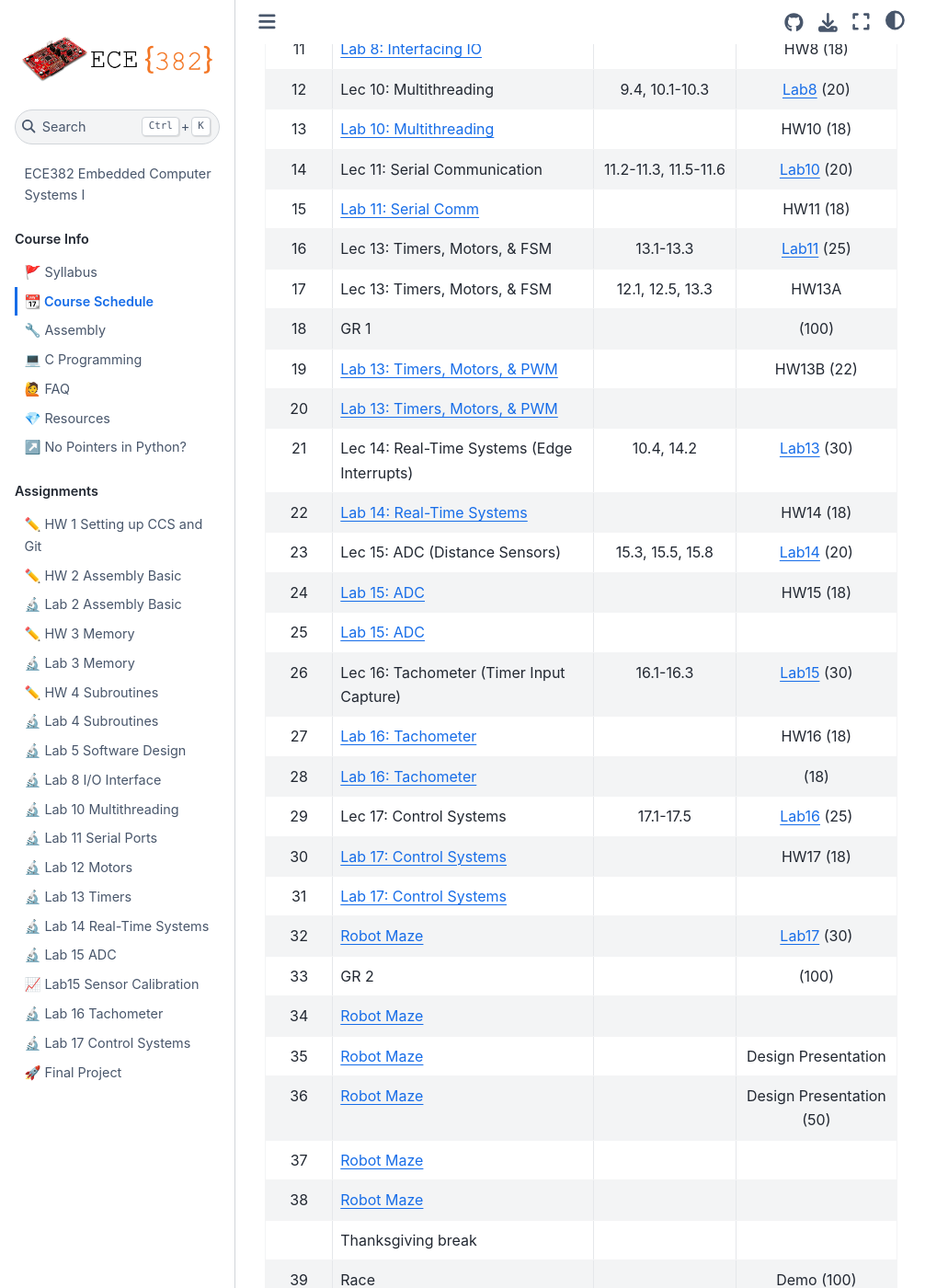
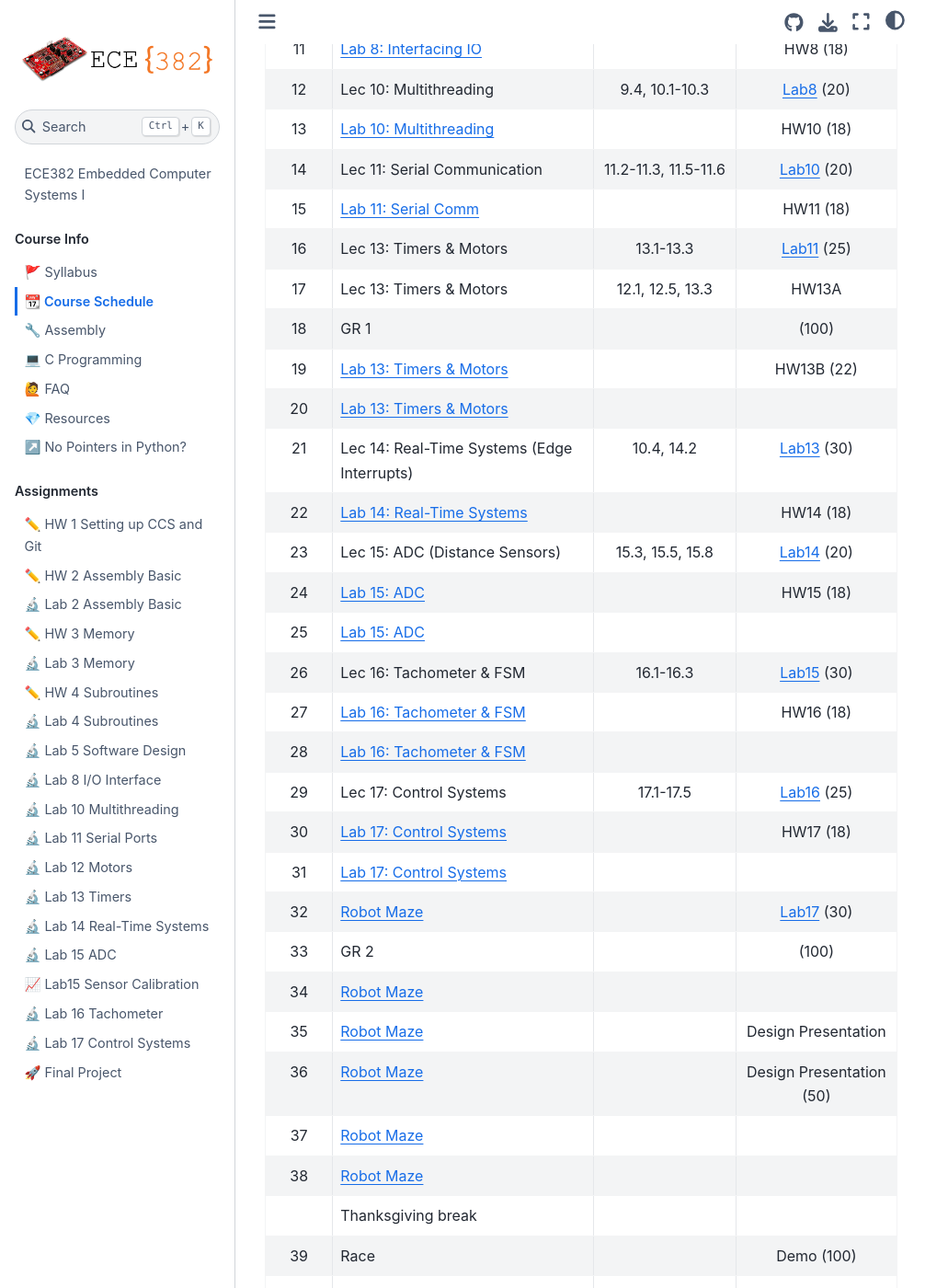
Before and after one commit to USAFA-ECE/ece382, a Jupyter Book: the page built from docs/schedule.md, in a window 1280 px wide and 1400 px high, scrolled down 867 px. Shown: the whole window at 92% size, without its empty margins (0-1031 px from the left). Built offline with Jupyter Book 1.0.4 settings and Sphinx 7.4.7 and the Sphinx Book theme 1.1.4, drawn with Linux system fonts in a browser that asks for light colours.

Commit message:
Updated schedule

```diff
--- a/docs/schedule.md
+++ b/docs/schedule.md
@@ -23,19 +23,19 @@ This schedule is subject to change as appropriate.
 | 13     | [Lab 10: Multithreading](Assignments/lab10.md)   |                      | HW10                                  (18)|
 | 14     | Lec 11: Serial Communication                     | 11.2-11.3, 11.5-11.6 | [Lab10](Assignments/lab10.md)         (20)|
 | 15     | [Lab 11: Serial Comm](Assignments/lab11.md)      |                      | HW11                                  (18)|
-| 16     | Lec 13: Timers, Motors, & FSM                    | 13.1-13.3            | [Lab11](Assignments/lab11.md)         (25)|
-| 17     | Lec 13: Timers, Motors, & FSM                    | 12.1, 12.5, 13.3     | HW13A                                     |
+| 16     | Lec 13: Timers & Motors                          | 13.1-13.3            | [Lab11](Assignments/lab11.md)         (25)|
+| 17     | Lec 13: Timers & Motors                          | 12.1, 12.5, 13.3     | HW13A                                     |
 | 18     | GR 1                                             |                      |                                      (100)|
-| 19     | [Lab 13: Timers, Motors, & PWM](Assignments/lab13.md)|                      | HW13B                                 (22)|
-| 20     | [Lab 13: Timers, Motors, & PWM](Assignments/lab13.md)|                      |                                           |
+| 19     | [Lab 13: Timers & Motors](Assignments/lab13.md) |                      | HW13B                                 (22)|
+| 20     | [Lab 13: Timers & Motors](Assignments/lab13.md) |                      |                                           |
 | 21     | Lec 14: Real-Time Systems (Edge Interrupts)      | 10.4, 14.2           | [Lab13](Assignments/lab13.md)         (30)|
 | 22     | [Lab 14: Real-Time Systems](Assignments/lab14.md)|                      | HW14                                  (18)|
 | 23     | Lec 15: ADC (Distance   Sensors)                 | 15.3, 15.5, 15.8     | [Lab14](Assignments/lab14.md)         (20)|
 | 24     | [Lab 15: ADC](Assignments/lab15.md)              |                      | HW15                                  (18)|
 | 25     | [Lab 15: ADC](Assignments/lab15.md)              |                      |                                           |
-| 26     | Lec 16: Tachometer (Timer Input Capture)         | 16.1-16.3            | [Lab15](Assignments/lab15.md)         (30)|
-| 27     | [Lab 16: Tachometer](Assignments/lab16.md)       |                      | HW16                                  (18)|
-| 28     | [Lab 16: Tachometer](Assignments/lab16.md)       |                      |                                       (18)|
+| 26     | Lec 16: Tachometer & FSM         | 16.1-16.3            | [Lab15](Assignments/lab15.md)         (30)|
+| 27     | [Lab 16: Tachometer & FSM](Assignments/lab16.md)       |                      | HW16                                  (18)|
+| 28     | [Lab 16: Tachometer & FSM](Assignments/lab16.md)       |                      |                                           |
 | 29     | Lec 17: Control Systems                          | 17.1-17.5            | [Lab16](Assignments/lab16.md)         (25)|
 | 30     | [Lab 17: Control Systems](Assignments/lab17.md)  |                      | HW17                                  (18)|
 | 31     | [Lab 17: Control Systems](Assignments/lab17.md)  |                      |                                           |
```
